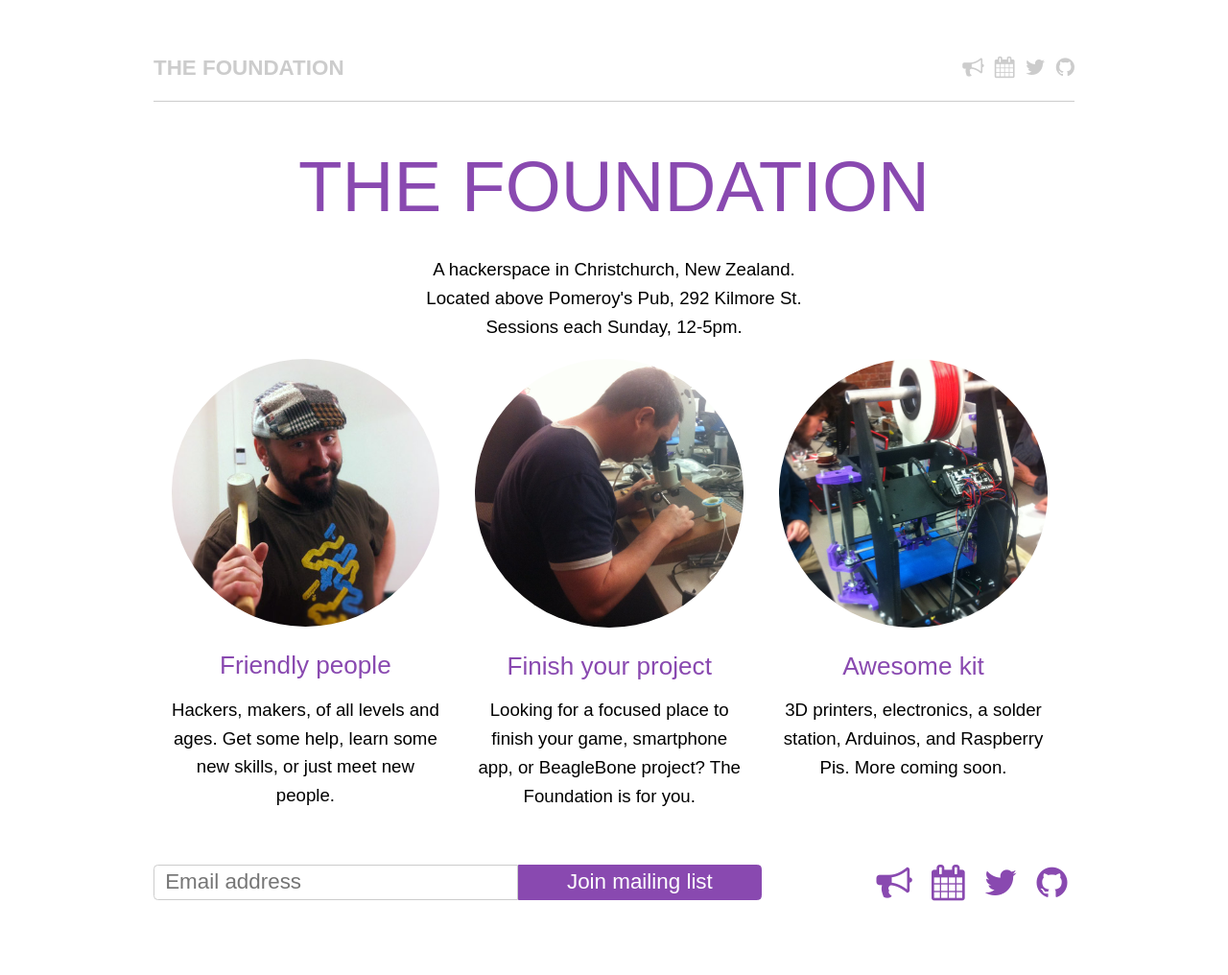
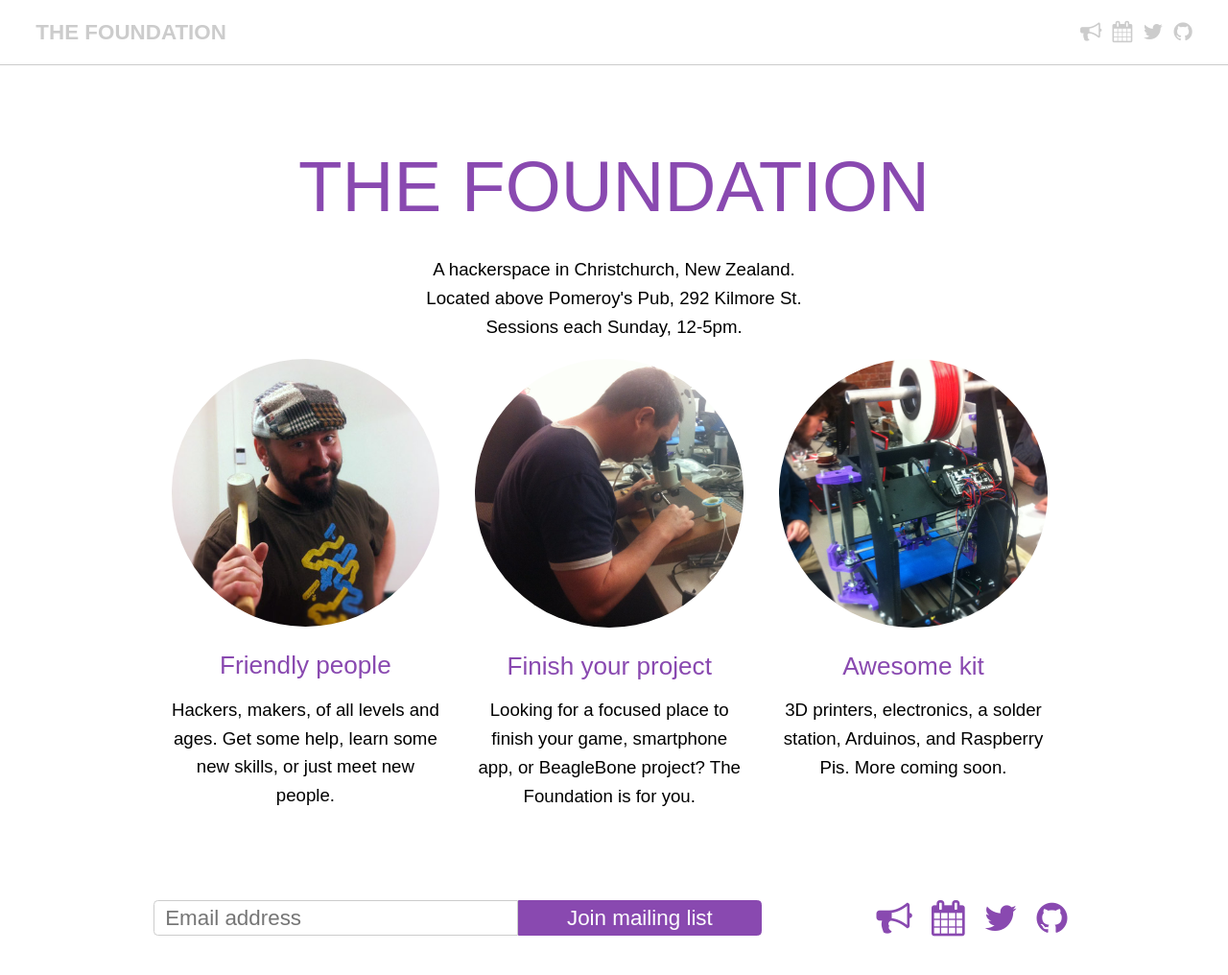
Before and after one commit to the-foundation/the-foundation.github.io, a Jekyll site: the page built from source/index.html, in a window 1280 px wide. Shown: the whole page at 96% size. Built offline with Jekyll 4.4.1, drawn with Linux system fonts in a browser that asks for light colours; nearby versions of some CDN libraries.

Commit message:
Move footer into bare layout, allow header to expand full-width

```diff
--- a/source/_layouts/bare.html
+++ b/source/_layouts/bare.html
@@ -31,7 +31,23 @@
       </div>
     </div>
 
-    {{ content }}
+    <div id="page-body">
+      {{ content }}
+    </div>
+
+    <div id="page-footer">
+      <div class="external-links">
+        <a href="https://groups.google.com/forum/?hl=en-GB#!forum/chchspace"><i class="fa fa-bullhorn"></i></a>
+        <a href="http://www.meetup.com/The-Foundation-Christchurch/"><i class="fa fa-calendar"></i></a>
+        <a href="https://twitter.com/foundation_chch"><i class="fa fa-twitter"></i></a>
+        <a href="https://github.com/the-foundation"><i class="fa fa-github"></i></a>
+      </div>
+
+      <form action="http://groups.google.co.nz/group/chchspace/boxsubscribe" id="mailing-list-subscription">
+        <input type="email" name="email" class="email-field" placeholder="Email address">
+        <input type="submit" name="sub" class="button" value="Join mailing list">
+      </form>
+    </div>
 
     {% include analytics.html %}
 
--- a/source/_scss/_foundation.scss
+++ b/source/_scss/_foundation.scss
@@ -6,8 +6,6 @@ body, input, textarea {
 
 body {
   line-height: 1.6em;
-  margin: 2em auto;
-  width: $natural-page-width;
 }
 
 a {
@@ -68,6 +66,13 @@ input[type="submit"]:hover, input[type="button"]:hover, button:hover {
 input[type="submit"]:active, input[type="button"]:active, button:active {
   border-color: #5a2d77;
   background: #5a2d77;
+}
+
+/* Layout */
+
+#page-body {
+  margin: 2em auto;
+  width: $natural-page-width;
 }
 
 /* Mailing list */
@@ -142,10 +147,10 @@ input[type="submit"]:active, input[type="button"]:active, button:active {
   }
 }
 
-/* Footer */
-
-footer {
+#page-footer {
+  margin: 0 auto;
   overflow: hidden;
+  width: $natural-page-width;
 
   .external-links {
     float: right;
@@ -161,7 +166,7 @@ footer {
 /* iPhone portrait */
 
 @media screen and (min-device-width: 320px) and (orientation: portrait) {
-  body {
+  #page-body {
     padding: 0 1em;
     margin: 0 auto;
     width: 400px;
@@ -191,7 +196,7 @@ footer {
 #page-header {
   border-bottom: 1px solid #ccc;
   overflow: hidden;
-  padding: 1em 0;
+  padding: 1em 2em;
 
   a {
     color: #ccc;
--- a/source/index.html
+++ b/source/index.html
@@ -54,17 +54,3 @@ layout: bare
     </div>
   </div>
 </section>
-
-<footer>
-  <div class="external-links">
-    <a href="https://groups.google.com/forum/?hl=en-GB#!forum/chchspace"><i class="fa fa-bullhorn"></i></a>
-    <a href="http://www.meetup.com/The-Foundation-Christchurch/"><i class="fa fa-calendar"></i></a>
-    <a href="https://twitter.com/foundation_chch"><i class="fa fa-twitter"></i></a>
-    <a href="https://github.com/the-foundation"><i class="fa fa-github"></i></a>
-  </div>
-
-  <form action="http://groups.google.co.nz/group/chchspace/boxsubscribe" id="mailing-list-subscription">
-    <input type="email" name="email" class="email-field" placeholder="Email address">
-    <input type="submit" name="sub" class="button" value="Join mailing list">
-  </form>
-</footer>
```
